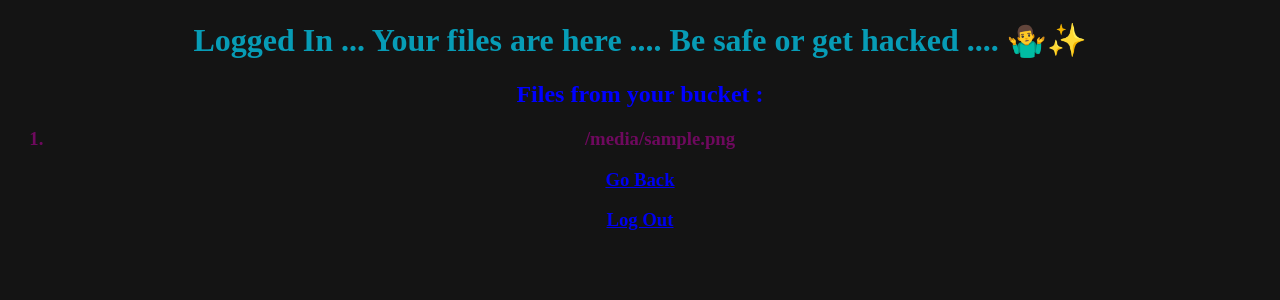
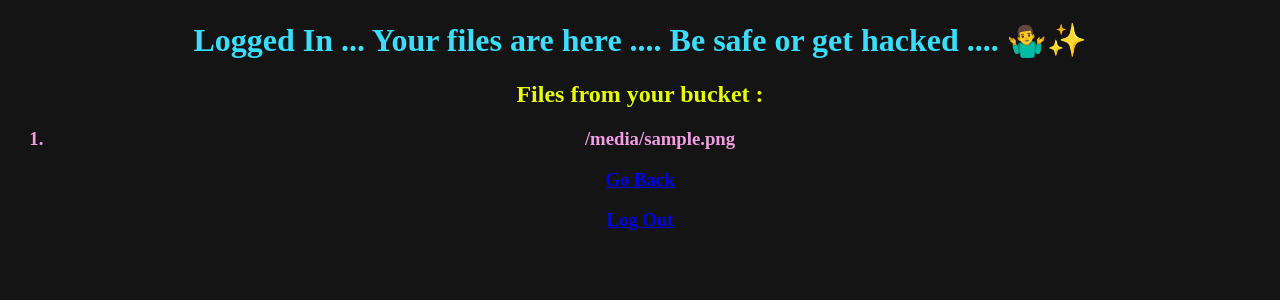
Before and after one commit to 0xAs1F/hack-cognito, a Flask app: template templates/files.html in a window 1280 px wide. Shown: the top 300 px of the page. Run offline with Flask 2, Linux system fonts and the light colour scheme; the template is opened without the code that fills it: most values are stand-ins (such as "Sample title", 1, 10 or a date in 2020).

Commit message:
color-bg

```diff
--- a/templates/accesskeys.html
+++ b/templates/accesskeys.html
@@ -23,6 +23,7 @@
 
         #session{
             color: rgb(224, 106, 224);
+            max-width: fit-content;
         }
 
     </style>
--- a/templates/files.html
+++ b/templates/files.html
@@ -21,21 +21,21 @@
   </style>
 </head>
 <body>
-<h1 style="color: rgb(7, 156, 182);">Logged In ... Your files are here .... Be safe or get hacked .... 🤷‍♂️✨ </h1>
+<h1 style="color: rgb(59, 221, 250);">Logged In ... Your files are here .... Be safe or get hacked .... 🤷‍♂️✨ </h1>
 
-<h2 style="color: blue;"> Files from your bucket : </h2>
+<h2 style="color: rgb(230, 255, 5);"> Files from your bucket : </h2>
 <ol>
 <!-- For loop logic of jinja template -->
 {%for i in files%}
 
   <!--https://www.geeksforgeeks.org/python-using-for-loop-in-flask/-->
 
-	<h3 style="color: rgb(110, 9, 94);"><li>{{i}}</li></h3>
+	<h3 style="color: rgb(240, 157, 226);"><li>{{i}}</li></h3>
 {%endfor%}
 
 </ol>
 
-<h3 style="color: rgb(20, 13, 112);"><a href="/loggedin"> Go Back</a></h3>
+<h3 style="color: rgb(137, 129, 243);"><a href="/loggedin"> Go Back</a></h3>
 
 <h3><a href="https://testingitforsaqeebbhai.auth.ap-south-1.amazoncognito.com/logout?client_id=46s231qatgv9243u2kt361patd&logout_uri=https://hackcognito.herokuapp.com/loggedout">Log Out</a></h3>
 
```
